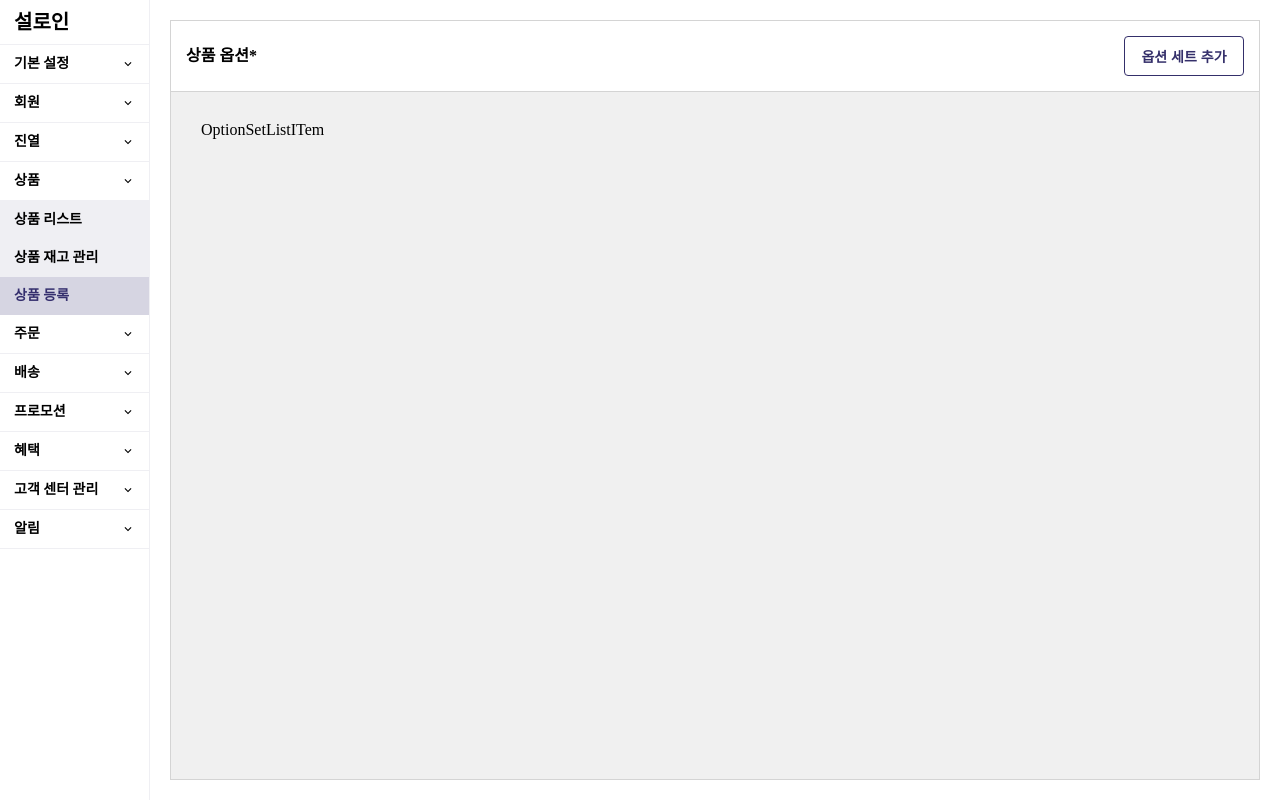
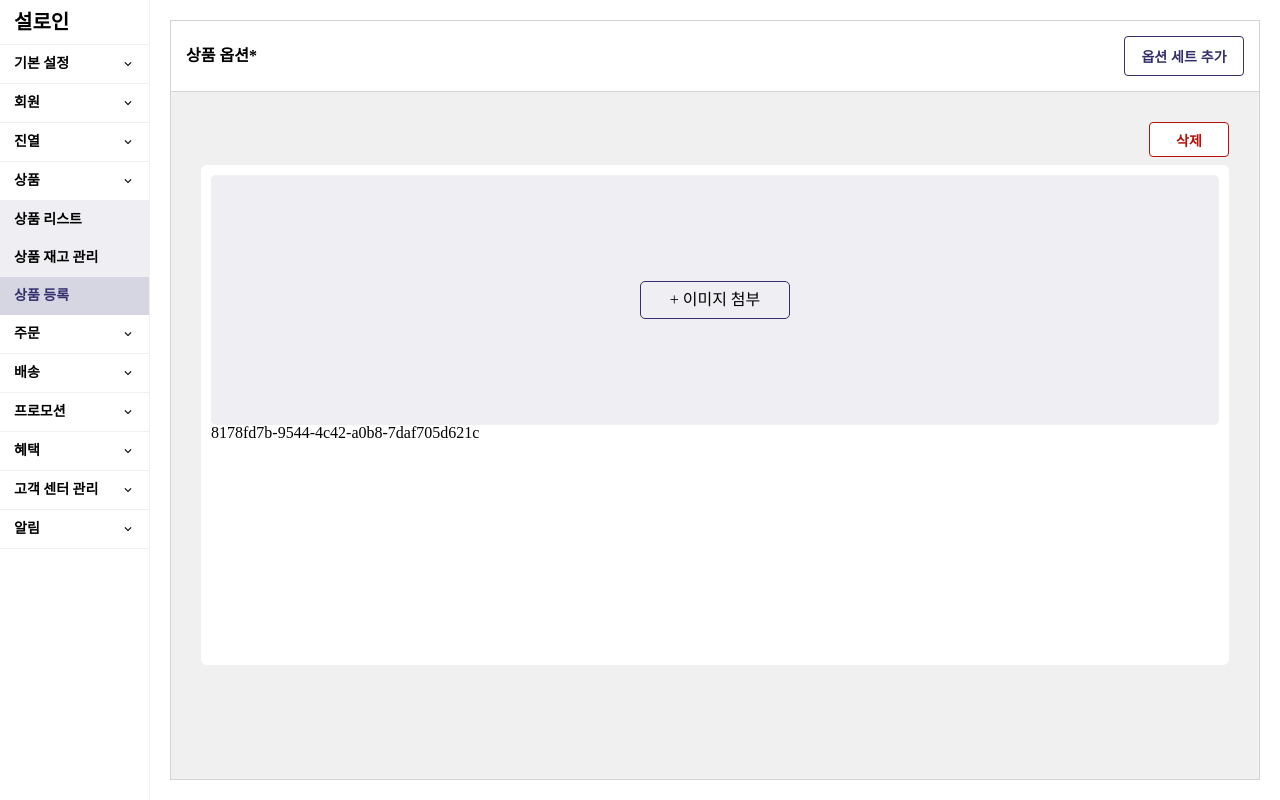
Before and after one commit to 2201infinity/adm_product_add, a React (Create React App) app: page / in a window 1280 px wide. Both pictures are taken after a click on the button "옵션 세트 추가". Built offline with nearby package versions, Linux system fonts and the light colour scheme.

Commit message:
feat: 상품 옵션 삭제 버튼 구현

```diff
--- a/src/atoms/productOption.js
+++ b/src/atoms/productOption.js
@@ -1,4 +1,4 @@
-import { atom } from "recoil";
+import { atom, selectorFamily, useRecoilValue } from "recoil";
 
 // const ProductOptionMocks = [
 //   {
@@ -28,3 +28,17 @@ export const productOptionState = atom({
   key: "productOptionState",
   default: [],
 });
+
+export const productOptionItem = selectorFamily({
+  key: "productOptionItem",
+  get:
+    (optionId) =>
+    ({ get }) => {
+      const options = get(productOptionState);
+      return options.find((option) => option.id === optionId);
+    },
+});
+
+export const useProductOptionItemState = (optionId) => {
+  return useRecoilValue(productOptionItem(optionId));
+};
--- a/src/components/common/ImagePreviewButton.js
+++ b/src/components/common/ImagePreviewButton.js
@@ -1,15 +1,15 @@
-import React, { useRef, useState } from 'react';
-import styled from 'styled-components';
-import theme from 'styles/theme';
+import React, { useRef, useState } from "react";
+import styled from "styled-components";
+import theme from "styles/theme";
 
-export const ImagePreviewButton = () => {
-  const [loadedImageSrc, setLoadedImageSrc] = useState('');
+export default function ImagePreviewButton() {
+  const [loadedImageSrc, setLoadedImageSrc] = useState("");
   const inputValue = useRef(null);
 
   const onLoadImage = (e) => {
     const file = e.target.files[0];
-    if (!file.type.match('image.*')) {
-      alert('이미지 파일이 아닙니다.');
+    if (!file.type.match("image.*")) {
+      alert("이미지 파일이 아닙니다.");
       return;
     }
     const reader = new FileReader();
@@ -22,8 +22,8 @@ export const ImagePreviewButton = () => {
     });
   };
   const onClickRemoveButton = () => {
-    inputValue.current.value = '';
-    setLoadedImageSrc('');
+    inputValue.current.value = "";
+    setLoadedImageSrc("");
   };
   return (
     <Container>
@@ -37,7 +37,7 @@ export const ImagePreviewButton = () => {
       )}
     </Container>
   );
-};
+}
 
 const Container = styled.div`
   position: relative;
--- a/src/components/productOption/OptionSetListItem.js
+++ b/src/components/productOption/OptionSetListItem.js
@@ -1,8 +1,60 @@
+import {
+  productOptionState,
+  useProductOptionItemState,
+} from "atoms/productOption";
 import React from "react";
+import ImagePreviewButton from "components/common/ImagePreviewButton";
+import styled from "styled-components";
+import CustomButton from "components/common/CustomButton";
+import { useSetRecoilState } from "recoil";
 
 function OptionSetListItem({ optionId }) {
-  // @Todo selector로 option id에 해당하는 친구 가져오기
-  return <div>OptionSetListITem</div>;
+  const setProductOption = useSetRecoilState(productOptionState);
+  const optionItem = useProductOptionItemState(optionId);
+  console.log(optionItem);
+
+  const onDeleteOptionSet = () => {
+    setProductOption((prevOptions) =>
+      prevOptions.filter((option) => option.id !== optionId)
+    );
+  };
+
+  return (
+    <OptionItemContainer>
+      <DeleteButtonBlock>
+        <CustomButton
+          width={80}
+          height={35}
+          variant="tertiary"
+          onClick={onDeleteOptionSet}
+        >
+          삭제
+        </CustomButton>
+      </DeleteButtonBlock>
+
+      <InnerItem>
+        <ImagePreviewButton />
+        {optionId}
+      </InnerItem>
+    </OptionItemContainer>
+  );
 }
 
+const OptionItemContainer = styled.div``;
+
+const DeleteButtonBlock = styled.div`
+  width: 100%;
+  display: flex;
+  justify-content: flex-end;
+  margin-bottom: 8px;
+`;
+
+const InnerItem = styled.div`
+  background-color: #fff;
+  width: 100%;
+  height: 500px;
+  padding: 10px;
+  border-radius: 6px;
+`;
+
 export default OptionSetListItem;
--- a/src/components/productOption/index.js
+++ b/src/components/productOption/index.js
@@ -15,7 +15,7 @@ function ProductOption() {
 
 const ProductOptionContainer = styled.div`
   background-color: #f0f0f0;
-  height: 100%;
+  min-height: 100%;
   border: 1px solid ${theme.colors.border0};
 `;
 
```
